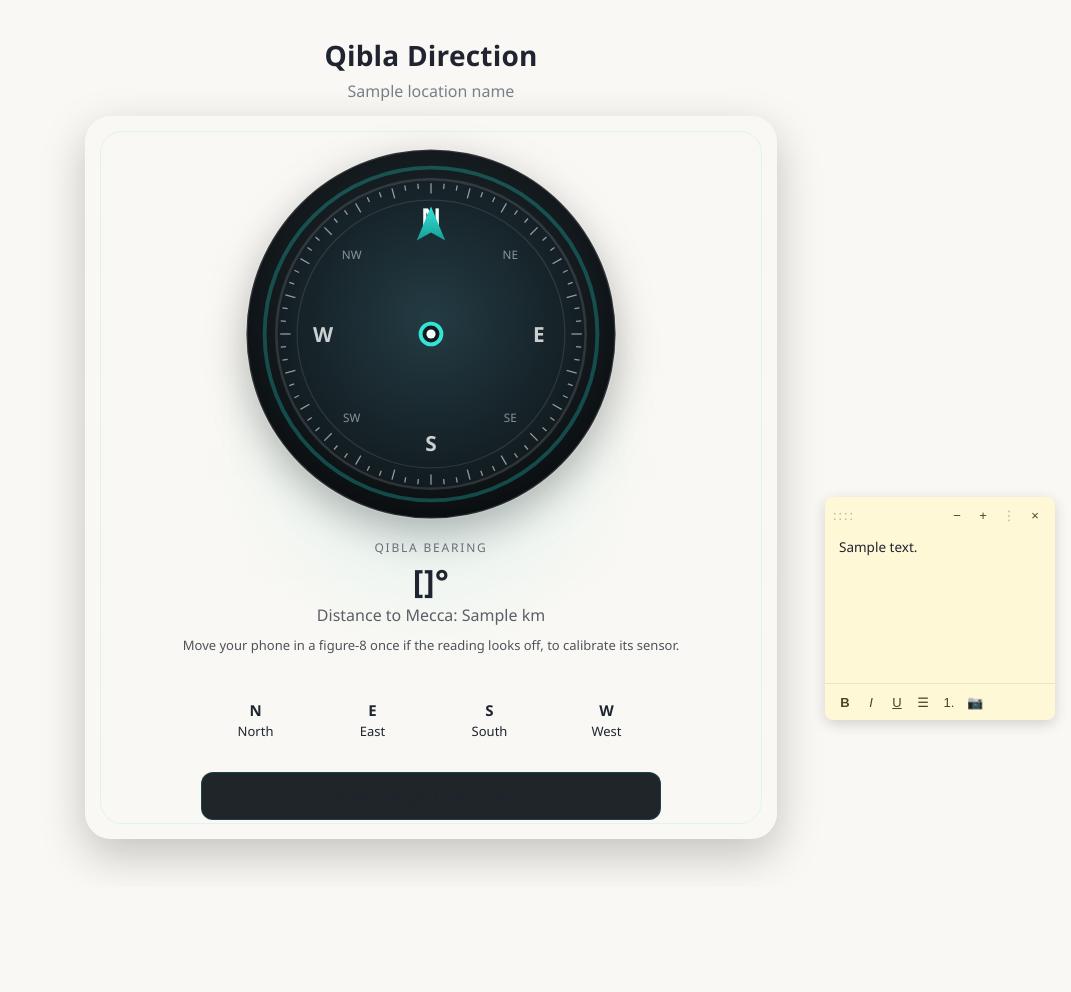
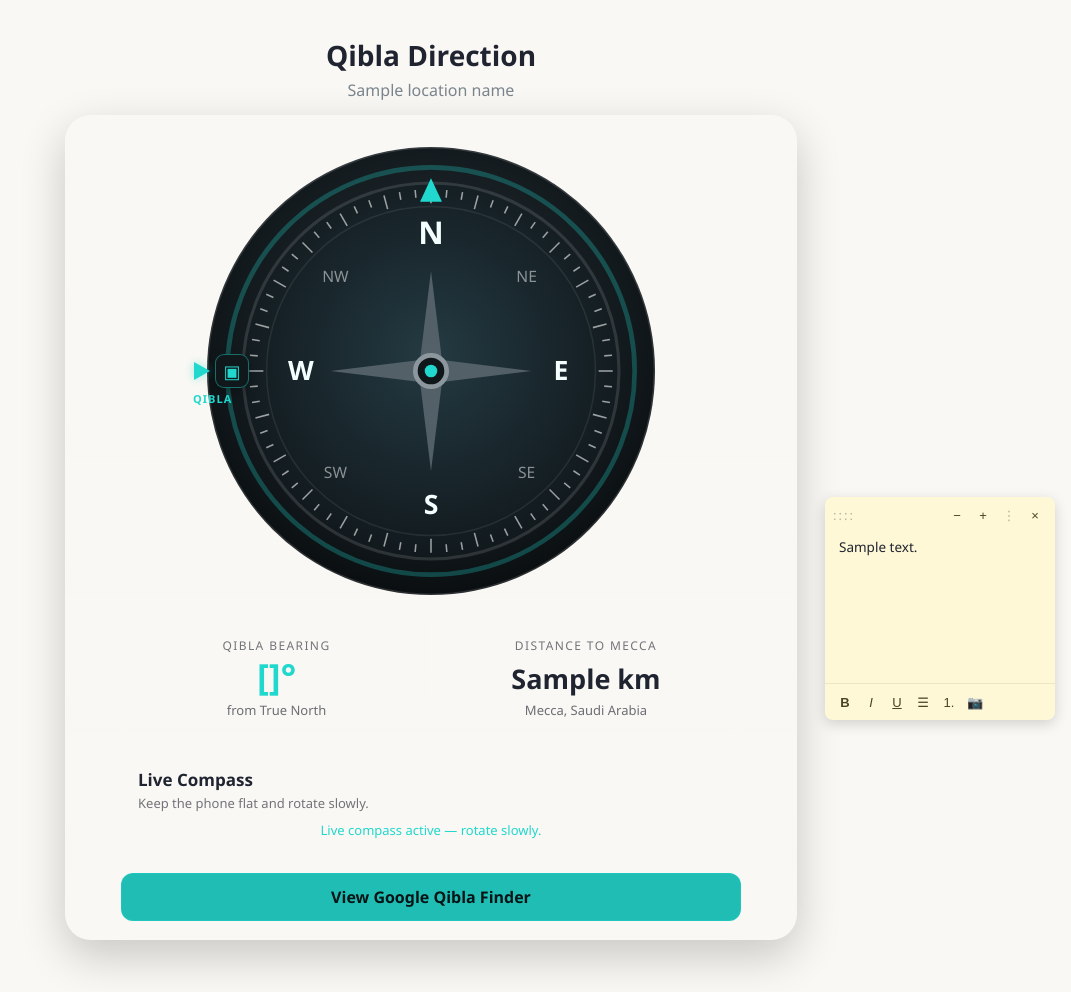
Before and after one commit to imoosa/Zaman, a Python web app: template app/templates/qibla.html in a window 1280 px wide. Shown: the part 64-1056 px from the top of the page, without its empty margins (209-1280 px from the left). Before the commit the page ends 935 px from the top, so only its background shows below. Run offline with Jinja, Linux system fonts and the light colour scheme; the template is opened without the code that fills it: most values are stand-ins (such as "Sample title", 1, 10 or a date in 2020).

Commit message:
qibla_locked

```diff
--- a/app/templates/qibla.html
+++ b/app/templates/qibla.html
@@ -3,173 +3,230 @@
 {% block content %}
 <style>
     .qibla-page {
-        max-width: 720px;
+        max-width: 760px;
         margin: 0 auto;
-        padding: 18px 14px 30px;
+        padding: 18px 14px 34px;
     }
 
-    .qibla-header {
+    .qibla-head {
         text-align: center;
         margin-bottom: 14px;
     }
 
-    .qibla-header h1 {
+    .qibla-head h1 {
         margin: 0;
         font-size: 28px;
-        letter-spacing: .2px;
+        font-weight: 700;
     }
 
-    .qibla-header .sub {
-        margin: 6px 0 0;
-        opacity: .72;
+    .qibla-head .sub {
+        margin: 5px 0 0;
+        opacity: .7;
     }
 
     .qibla-warning {
         margin: 12px 0 18px;
         padding: 11px 14px;
         border-radius: 12px;
-        text-align: left;
         background: #fff8e1;
         border: 1px solid #ffe08a;
+        text-align: left;
     }
 
     .compass-card {
         position: relative;
         overflow: hidden;
         border-radius: 26px;
-        padding: 22px 12px 18px;
-        background:
-            radial-gradient(circle at 50% 44%, rgba(33,205,194,.12), transparent 43%),
-            linear-gradient(180deg, rgba(255,255,255,.045), rgba(255,255,255,.015));
+        padding: 20px 12px 18px;
+        background: linear-gradient(180deg, rgba(255,255,255,.045), rgba(255,255,255,.018));
         border: 1px solid rgba(255,255,255,.10);
-        box-shadow: 0 16px 45px rgba(0,0,0,.22);
-    }
-
-    .compass-card::before {
-        content: "";
-        position: absolute;
-        inset: 14px;
-        border-radius: 22px;
-        border: 1px solid rgba(33,205,194,.12);
-        pointer-events: none;
+        box-shadow: 0 16px 45px rgba(0,0,0,.20);
     }
 
     .compass-wrap {
-        width: min(82vw, 390px);
+        width: min(88vw, 470px);
         aspect-ratio: 1;
         margin: 0 auto;
         position: relative;
-        display: grid;
-        place-items: center;
     }
 
     #qibla-svg {
         width: 100%;
         height: 100%;
         display: block;
-        filter: drop-shadow(0 14px 20px rgba(0,0,0,.28));
+    }
+
+    /* The Qibla marker is deliberately outside the rotating dial.
+       It stays visually locked to the screen and does not inherit sensor jitter. */
+    .qibla-screen-marker {
+        position: absolute;
+        left: -2px;
+        top: 50%;
+        transform: translateY(-50%);
+        display: flex;
+        align-items: center;
+        gap: 5px;
+        z-index: 5;
+        pointer-events: none;
+    }
+
+    .qibla-screen-marker .arrow {
+        width: 0;
+        height: 0;
+        border-top: 9px solid transparent;
+        border-bottom: 9px solid transparent;
+        border-left: 16px solid #20d8cd;
+        filter: drop-shadow(0 0 5px rgba(32,216,205,.45));
+    }
+
+    .qibla-screen-marker .kaaba {
+        width: 34px;
+        height: 34px;
+        display: grid;
+        place-items: center;
+        border-radius: 9px;
+        background: #10181c;
+        border: 1px solid rgba(32,216,205,.45);
+        color: #20d8cd;
+        font-size: 18px;
+        box-shadow: 0 4px 12px rgba(0,0,0,.28);
+    }
+
+    .qibla-screen-marker .label {
+        position: absolute;
+        top: 37px;
+        left: -1px;
+        color: #20d8cd;
+        font-size: 11px;
+        font-weight: 700;
+        letter-spacing: 1px;
+        white-space: nowrap;
     }
 
     .bearing-panel {
-        text-align: center;
-        margin-top: 10px;
+        display: grid;
+        grid-template-columns: 1fr 1fr;
+        max-width: 620px;
+        margin: 12px auto 0;
+        border-radius: 18px;
+        border: 1px solid rgba(255,255,255,.10);
+        overflow: hidden;
+        background: rgba(255,255,255,.035);
     }
 
-    .bearing-label {
+    .metric {
+        padding: 18px 12px;
+        text-align: center;
+    }
+
+    .metric + .metric {
+        border-left: 1px solid rgba(255,255,255,.10);
+    }
+
+    .metric-title {
         font-size: 12px;
+        letter-spacing: 1.4px;
         text-transform: uppercase;
-        letter-spacing: 1.8px;
         opacity: .62;
     }
 
     .bearing-value {
-        margin: 3px 0 2px;
-        font-size: 32px;
-        font-weight: 700;
-        letter-spacing: .5px;
+        margin: 3px 0 0;
+        font-size: 36px;
+        line-height: 1.1;
+        font-weight: 800;
+        color: #20d8cd;
     }
 
-    .distance-value {
-        margin: 0;
-        opacity: .72;
+    .metric-value {
+        margin: 6px 0 0;
+        font-size: 27px;
+        font-weight: 750;
+    }
+
+    .metric-note {
+        margin: 4px 0 0;
+        opacity: .65;
+        font-size: 13px;
+    }
+
+    .live-card {
+        max-width: 620px;
+        margin: 14px auto 0;
+        padding: 15px 16px;
+        border-radius: 17px;
+        border: 1px solid rgba(255,255,255,.10);
+        background: rgba(255,255,255,.035);
+    }
+
+    .live-row {
+        display: flex;
+        align-items: center;
+        justify-content: space-between;
+        gap: 12px;
+    }
+
+    .live-title {
+        font-size: 17px;
+        font-weight: 700;
+    }
+
+    .live-note {
+        margin: 3px 0 0;
+        opacity: .62;
+        font-size: 13px;
+    }
+
+    #qibla-live-btn {
+        white-space: nowrap;
+        border-radius: 11px;
+        padding: 9px 14px;
     }
 
     .qibla-status {
-        min-height: 20px;
-        margin: 10px auto 0;
+        min-height: 18px;
+        margin: 9px 0 0;
         text-align: center;
+        color: #20d8cd;
         font-size: 13px;
-        opacity: .78;
-    }
-
-    .qibla-controls {
-        display: flex;
-        justify-content: center;
-        margin-top: 16px;
-    }
-
-    #qibla-live-btn {
-        border: 1px solid rgba(33,205,194,.35);
-        border-radius: 12px;
-        padding: 11px 18px;
-        font-weight: 600;
     }
 
     .direction-hint {
+        max-width: 560px;
+        margin: 15px auto 0;
         text-align: center;
-        margin: 18px auto 4px;
-        max-width: 500px;
         line-height: 1.5;
-        opacity: .72;
-    }
-
-    .direction-strip {
-        display: grid;
-        grid-template-columns: repeat(4, 1fr);
-        gap: 8px;
-        margin: 18px auto 0;
-        max-width: 460px;
-    }
-
-    .direction-chip {
-        text-align: center;
-        padding: 9px 4px;
-        border-radius: 12px;
-        background: rgba(255,255,255,.045);
-        border: 1px solid rgba(255,255,255,.08);
+        opacity: .68;
         font-size: 13px;
-    }
-
-    .direction-chip strong {
-        display: block;
-        font-size: 15px;
-        margin-bottom: 2px;
     }
 
     .google-qibla {
         display: block;
-        width: min(100%, 460px);
-        margin: 22px auto 0;
+        max-width: 620px;
+        margin: 18px auto 0;
+        padding: 12px 16px;
         text-align: center;
         text-decoration: none;
         border-radius: 12px;
-        padding: 12px 16px;
-        background: #1f2529;
-        border: 1px solid rgba(33,205,194,.18);
-        color: inherit;
-        box-sizing: border-box;
+        background: #20bdb4;
+        color: #071416;
+        font-weight: 700;
+        border: 1px solid rgba(32,216,205,.35);
     }
 
-    @media (max-width: 520px) {
-        .qibla-page { padding-left: 10px; padding-right: 10px; }
-        .qibla-header h1 { font-size: 24px; }
-        .compass-card { padding-top: 16px; }
-        .bearing-value { font-size: 28px; }
+    @media (max-width: 560px) {
+        .qibla-page { padding-left: 8px; padding-right: 8px; }
+        .qibla-head h1 { font-size: 24px; }
+        .compass-wrap { width: min(92vw, 430px); }
+        .qibla-screen-marker { left: -4px; }
+        .bearing-value { font-size: 30px; }
+        .metric-value { font-size: 23px; }
+        .live-row { align-items: flex-start; }
     }
 </style>
 
 <div class="qibla-page">
-    <div class="qibla-header">
+    <div class="qibla-head">
         <h1>Qibla Direction</h1>
         <p class="sub">{{ location_name }}</p>
     </div>
@@ -184,16 +241,15 @@
     <div class="compass-card">
         <div class="compass-wrap">
             <svg id="qibla-svg" viewBox="0 0 300 300" aria-label="Qibla compass">
-                <!-- Outer housing -->
                 <defs>
                     <radialGradient id="housing" cx="50%" cy="42%" r="62%">
                         <stop offset="0%" stop-color="#29343a"/>
-                        <stop offset="70%" stop-color="#12181c"/>
+                        <stop offset="72%" stop-color="#12191d"/>
                         <stop offset="100%" stop-color="#080b0d"/>
                     </radialGradient>
                     <radialGradient id="dialFace" cx="50%" cy="45%" r="58%">
-                        <stop offset="0%" stop-color="#243b43"/>
-                        <stop offset="100%" stop-color="#10191e"/>
+                        <stop offset="0%" stop-color="#243a42"/>
+                        <stop offset="100%" stop-color="#10171b"/>
                     </radialGradient>
                     <linearGradient id="needleFill" x1="0" y1="0" x2="0" y2="1">
                         <stop offset="0%" stop-color="#35e4d7"/>
@@ -201,64 +257,74 @@
                     </linearGradient>
                 </defs>
 
-                <circle cx="150" cy="150" r="142" fill="url(#housing)" stroke="rgba(255,255,255,.14)" stroke-width="2"/>
-                <circle cx="150" cy="150" r="128" fill="none" stroke="rgba(33,205,194,.30)" stroke-width="3"/>
-                <circle cx="150" cy="150" r="119" fill="url(#dialFace)" stroke="rgba(255,255,255,.12)" stroke-width="2"/>
+                <circle cx="150" cy="150" r="143" fill="url(#housing)" stroke="rgba(255,255,255,.14)" stroke-width="2"/>
+                <circle cx="150" cy="150" r="130" fill="none" stroke="rgba(32,216,205,.28)" stroke-width="3"/>
+                <circle cx="150" cy="150" r="120" fill="url(#dialFace)" stroke="rgba(255,255,255,.12)" stroke-width="2"/>
 
-                <!-- Fine compass ticks -->
-                <g id="qibla-ticks" stroke="rgba(255,255,255,.55)" stroke-width="1"></g>
+                <g id="qibla-ticks" stroke="rgba(255,255,255,.58)" stroke-width="1"></g>
 
-                <!-- Rotating compass card -->
+                <!-- Only the compass card rotates. This keeps the Qibla screen marker locked. -->
                 <g id="qibla-dial">
-                    <circle cx="150" cy="150" r="103" fill="none" stroke="rgba(255,255,255,.10)" stroke-width="1"/>
-                    <text x="150" y="67" text-anchor="middle" font-size="19" font-weight="700" fill="#f4ffff">N</text>
-                    <text x="233" y="156" text-anchor="middle" font-size="16" font-weight="600" fill="rgba(255,255,255,.78)">E</text>
-                    <text x="150" y="240" text-anchor="middle" font-size="16" font-weight="600" fill="rgba(255,255,255,.78)">S</text>
-                    <text x="67" y="156" text-anchor="middle" font-size="16" font-weight="600" fill="rgba(255,255,255,.78)">W</text>
+                    <circle cx="150" cy="150" r="105" fill="none" stroke="rgba(255,255,255,.08)" stroke-width="1"/>
+                    <text x="150" y="69" text-anchor="middle" font-size="20" font-weight="700" fill="#f4ffff">N</text>
+                    <text x="233" y="156" text-anchor="middle" font-size="17" font-weight="700" fill="#f4ffff">E</text>
+                    <text x="150" y="241" text-anchor="middle" font-size="17" font-weight="700" fill="#f4ffff">S</text>
+                    <text x="67" y="156" text-anchor="middle" font-size="17" font-weight="700" fill="#f4ffff">W</text>
 
-                    <text x="211" y="92" text-anchor="middle" font-size="9" fill="rgba(255,255,255,.5)">NE</text>
-                    <text x="211" y="218" text-anchor="middle" font-size="9" fill="rgba(255,255,255,.5)">SE</text>
-                    <text x="89" y="218" text-anchor="middle" font-size="9" fill="rgba(255,255,255,.5)">SW</text>
-                    <text x="89" y="92" text-anchor="middle" font-size="9" fill="rgba(255,255,255,.5)">NW</text>
+                    <text x="211" y="93" text-anchor="middle" font-size="10" fill="rgba(255,255,255,.50)">NE</text>
+                    <text x="211" y="218" text-anchor="middle" font-size="10" fill="rgba(255,255,255,.50)">SE</text>
+                    <text x="89" y="218" text-anchor="middle" font-size="10" fill="rgba(255,255,255,.50)">SW</text>
+                    <text x="89" y="93" text-anchor="middle" font-size="10" fill="rgba(255,255,255,.50)">NW</text>
+
+                    <!-- Fixed compass rose, no animated Qibla needle. -->
+                    <polygon points="150,86 157,143 150,150 143,143" fill="#59656d" opacity=".9"/>
+                    <polygon points="214,150 157,157 150,150 157,143" fill="#59656d" opacity=".9"/>
+                    <polygon points="150,214 143,157 150,150 157,157" fill="#59656d" opacity=".9"/>
+                    <polygon points="86,150 143,143 150,150 143,157" fill="#59656d" opacity=".9"/>
+                    <circle cx="150" cy="150" r="10" fill="#10171b" stroke="#8b969d" stroke-width="3"/>
+                    <circle cx="150" cy="150" r="4" fill="#20d8cd"/>
                 </g>
 
-                <!-- Qibla pointer -->
-                <g id="qibla-needle" transform="rotate({{ bearing }} 150 150)">
-                    <line x1="150" y1="150" x2="150" y2="72"
-                          stroke="url(#needleFill)" stroke-width="5" stroke-linecap="round"/>
-                    <polygon points="150,52 139,78 150,72 161,78"
-                             fill="url(#needleFill)"/>
-                    <circle cx="150" cy="150" r="8" fill="#12191d" stroke="#35e4d7" stroke-width="3"/>
-                </g>
+                <!-- Small top heading marker stays fixed to the screen. -->
+                <polygon points="150,27 143,42 157,42" fill="#20d8cd"/>
+            </svg>
 
-                <circle cx="150" cy="150" r="3.5" fill="#f3ffff"/>
-            </svg>
+            <div class="qibla-screen-marker" aria-label="Qibla">
+                <span class="arrow"></span>
+                <span class="kaaba">▣</span>
+                <span class="label">QIBLA</span>
+            </div>
         </div>
 
         <div class="bearing-panel">
-            <div class="bearing-label">Qibla bearing</div>
-            <div class="bearing-value">{{ bearing }}&deg;</div>
-            <p class="distance-value">Distance to Mecca: {{ distance_km }} km</p>
+            <div class="metric">
+                <div class="metric-title">Qibla Bearing</div>
+                <div class="bearing-value">{{ bearing }}&deg;</div>
+                <div class="metric-note">from True North</div>
+            </div>
+            <div class="metric">
+                <div class="metric-title">Distance to Mecca</div>
+                <div class="metric-value">{{ distance_km }} km</div>
+                <div class="metric-note">Mecca, Saudi Arabia</div>
+            </div>
         </div>
 
-        <p id="qibla-live-status" class="qibla-status"></p>
-
-        <div class="qibla-controls">
-            <button type="button" id="qibla-live-btn" class="btn-secondary" style="display:none;">
-                🧭 Turn on live compass
-            </button>
+        <div class="live-card">
+            <div class="live-row">
+                <div>
+                    <div class="live-title">Live Compass</div>
+                    <div class="live-note">Keep the phone flat and rotate slowly.</div>
+                </div>
+                <button type="button" id="qibla-live-btn" class="btn-secondary" style="display:none;">
+                    🧭 Turn on
+                </button>
+            </div>
+            <p id="qibla-live-status" class="qibla-status"></p>
         </div>
 
         <p id="qibla-static-note" class="direction-hint">
-            Point the top of your phone toward North, then turn until the Qibla pointer aligns upward.
+            The Qibla marker is locked to the screen. When live mode is enabled, only the compass dial moves.
         </p>
-
-        <div class="direction-strip">
-            <div class="direction-chip"><strong>N</strong>North</div>
-            <div class="direction-chip"><strong>E</strong>East</div>
-            <div class="direction-chip"><strong>S</strong>South</div>
-            <div class="direction-chip"><strong>W</strong>West</div>
-        </div>
 
         <a class="google-qibla"
            href="https://www.google.com/search?q=Qibla+finder"
@@ -270,26 +336,93 @@
 
 <script>
 (function(){
-    var BEARING = {{ bearing }}; // degrees from True North to Mecca, from the server
+    var BEARING = {{ bearing }};
     var dial = document.getElementById('qibla-dial');
-    var needle = document.getElementById('qibla-needle');
     var liveBtn = document.getElementById('qibla-live-btn');
     var liveStatus = document.getElementById('qibla-live-status');
     var staticNote = document.getElementById('qibla-static-note');
 
     var live = false;
-    // Draw a clean 360-degree compass scale around the new dial.
+    var sx = null, sy = null;
+    var lastHeading = null;
+    var lastAppliedRotation = null;
+
+    function norm(deg){
+        return ((deg % 360) + 360) % 360;
+    }
+
+    function angleDelta(a, b){
+        return ((a - b + 540) % 360) - 180;
+    }
+
+    /*
+     * Strong sensor filtering:
+     * - averages heading as sin/cos components
+     * - ignores tiny changes
+     * - caps each update so a noisy phone sensor cannot visibly jump the dial
+     */
+    var SMOOTHING = 0.06;
+    var DEAD_ZONE = 0.7;
+    var MAX_STEP = 3.0;
+
+    function smooth(rawHeading){
+        var rad = rawHeading * Math.PI / 180;
+        var nx = Math.sin(rad), ny = Math.cos(rad);
+
+        if (sx === null) {
+            sx = nx;
+            sy = ny;
+        } else {
+            sx += (nx - sx) * SMOOTHING;
+            sy += (ny - sy) * SMOOTHING;
+        }
+
+        return norm(Math.atan2(sx, sy) * 180 / Math.PI);
+    }
+
+    function setDialRotation(rotation){
+        rotation = norm(rotation);
+
+        if (lastAppliedRotation !== null) {
+            var delta = angleDelta(rotation, lastAppliedRotation);
+
+            if (Math.abs(delta) < DEAD_ZONE) return;
+
+            if (delta > MAX_STEP) delta = MAX_STEP;
+            if (delta < -MAX_STEP) delta = -MAX_STEP;
+
+            rotation = norm(lastAppliedRotation + delta);
+        }
+
+        lastAppliedRotation = rotation;
+        dial.setAttribute(
+            'transform',
+            'rotate(' + rotation.toFixed(2) + ' 150 150)'
+        );
+    }
+
+    function resetToStatic(){
+        dial.removeAttribute('transform');
+        sx = sy = null;
+        lastHeading = null;
+        lastAppliedRotation = null;
+    }
+
+    /* Draw 5-degree ticks once. They belong to the rotating compass face. */
     (function drawTicks(){
         var ticks = document.getElementById('qibla-ticks');
         if (!ticks) return;
+
         for (var i = 0; i < 72; i++) {
             var a = i * 5 * Math.PI / 180;
             var outer = 116;
-            var inner = (i % 3 === 0) ? 108 : 112;
+            var inner = (i % 3 === 0) ? 107 : 111;
+
             var x1 = 150 + Math.sin(a) * inner;
             var y1 = 150 - Math.cos(a) * inner;
             var x2 = 150 + Math.sin(a) * outer;
             var y2 = 150 - Math.cos(a) * outer;
+
             var line = document.createElementNS('http://www.w3.org/2000/svg', 'line');
             line.setAttribute('x1', x1.toFixed(2));
             line.setAttribute('y1', y1.toFixed(2));
@@ -299,102 +432,101 @@
         }
     })();
 
-
-
-    function norm(deg){ return ((deg % 360) + 360) % 360; }
-
-    // Raw sensor readings jitter by several degrees between events -- this
-    // smooths them out. Averaging angles directly breaks at the 0/360
-    // wraparound (359 and 1 would average to 180, the opposite direction),
-    // so we average as sin/cos components instead and convert back.
-    var SMOOTHING = 0.15; // lower = smoother but slower to react, higher = snappier but jitterier
-    var sx = null, sy = null;
-    function smooth(rawHeading){
-        var rad = rawHeading * Math.PI / 180;
-        var nx = Math.sin(rad), ny = Math.cos(rad);
-        if (sx === null) { sx = nx; sy = ny; }
-        else {
-            sx += (nx - sx) * SMOOTHING;
-            sy += (ny - sy) * SMOOTHING;
-        }
-        return norm(Math.atan2(sx, sy) * 180 / Math.PI);
-    }
-
-    function resetToStatic(){
-        needle.setAttribute('transform', 'rotate(' + BEARING + ' 150 150)');
-        dial.removeAttribute('transform');
-        sx = sy = null;
-    }
-
     var handler = function(e){
         var raw = null;
+
         if (typeof e.webkitCompassHeading === 'number') {
-            raw = e.webkitCompassHeading; // iOS -- already a true heading
+            raw = e.webkitCompassHeading;
         } else if (typeof e.alpha === 'number') {
-            raw = (360 - e.alpha) % 360; // Android fallback
+            raw = (360 - e.alpha) % 360;
         }
-        if (raw === null) return;
-        var heading = smooth(raw);
-        // The dial (N/E/S/W) rotates opposite the phone's heading, same as a
-        // real compass housing -- so N visibly moves to show true north.
-        // The arrow is fixed to the dial at its true bearing, so it inherits
-        // the same rotation plus its own offset.
-        var dialRotation = norm(-heading);
-        var needleRotation = norm(BEARING - heading);
-        dial.setAttribute('transform', 'rotate(' + dialRotation.toFixed(2) + ' 150 150)');
-        needle.setAttribute('transform', 'rotate(' + needleRotation.toFixed(2) + ' 150 150)');
-        liveStatus.textContent = 'Facing ' + heading.toFixed(1) + '\u00b0 \u2014 turn until the arrow points up.';
+
+        if (raw === null || !isFinite(raw)) return;
+
+        var heading = smooth(norm(raw));
+
+        if (lastHeading !== null && Math.abs(angleDelta(heading, lastHeading)) < 0.25) {
+            return;
+        }
+
+        lastHeading = heading;
+
+        /*
+         * Do NOT rotate a Qibla arrow independently.
+         * The screen-locked Qibla marker stays still while the compass
+         * card rotates underneath it.
+         */
+        setDialRotation(-heading);
+
+        liveStatus.textContent =
+            'Facing ' + heading.toFixed(0) + '° — rotate slowly until Qibla aligns with the marker.';
     };
 
     function startLive(){
+        if (live) return;
+
         window.addEventListener('deviceorientationabsolute', handler, true);
         window.addEventListener('deviceorientation', handler, true);
+
         live = true;
-        liveBtn.textContent = '\u23f9 Turn off live compass';
+        liveBtn.textContent = '⏸ Turn off';
         staticNote.style.display = 'none';
-        liveStatus.textContent = 'Move your phone in a figure-8 once if the reading looks off, to calibrate its sensor.';
+        liveStatus.textContent = 'Live compass active — rotate slowly.';
     }
 
     function stopLive(){
         window.removeEventListener('deviceorientationabsolute', handler, true);
         window.removeEventListener('deviceorientation', handler, true);
+
         live = false;
-        liveBtn.textContent = '\ud83e\udded Turn on live compass';
+        liveBtn.textContent = '🧭 Turn on';
         staticNote.style.display = '';
         liveStatus.textContent = '';
         resetToStatic();
     }
 
     function requestIOSPermission(){
-        // iOS 13+ Safari -- Apple requires this call to happen synchronously
-        // inside a real user gesture (a click). It cannot be triggered from
-        // page-load code; that's an OS-level restriction, not a bug here.
         DeviceOrientationEvent.requestPermission().then(function(state){
-            if (state === 'granted') startLive();
-            else liveStatus.textContent = 'Compass access was not allowed. You can retry below.';
+            if (state === 'granted') {
+                startLive();
+            } else {
+                liveStatus.textContent = 'Compass access was not allowed. You can retry below.';
+            }
         }).catch(function(err){
-            liveStatus.textContent = 'Compass access failed: ' + (err && err.message ? err.message : err);
+            liveStatus.textContent =
+                'Compass access failed: ' + (err && err.message ? err.message : err);
         });
     }
 
     liveBtn.addEventListener('click', function(){
-        if (live){ stopLive(); return; }
-        requestIOSPermission();
+        if (live) {
+            stopLive();
+            return;
+        }
+
+        if (typeof DeviceOrientationEvent !== 'undefined' &&
+            typeof DeviceOrientationEvent.requestPermission === 'function') {
+            requestIOSPermission();
+        } else {
+            startLive();
+        }
     });
 
-    // Auto-start on load wherever the platform allows it (Android, most
-    // desktop browsers, older iOS). Only iOS 13+ Safari needs a tap, because
-    // Apple gates sensor access behind requestPermission() + a user gesture --
-    // for that case alone we reveal the button instead of starting live.
+    /*
+     * Static mode: absolutely no animation and no vibration.
+     * iOS requires a user gesture before sensor permission can be requested.
+     */
     (function autoInit(){
         if (typeof DeviceOrientationEvent === 'undefined') {
-            return; // no sensor support at all -- stay on the static bearing
+            return;
         }
+
         if (typeof DeviceOrientationEvent.requestPermission === 'function') {
             liveBtn.style.display = '';
-            liveStatus.textContent = 'Tap below to enable the live compass.';
+            liveStatus.textContent = 'Tap Turn on to enable the live compass.';
             return;
         }
+
         startLive();
     })();
 })();
```
